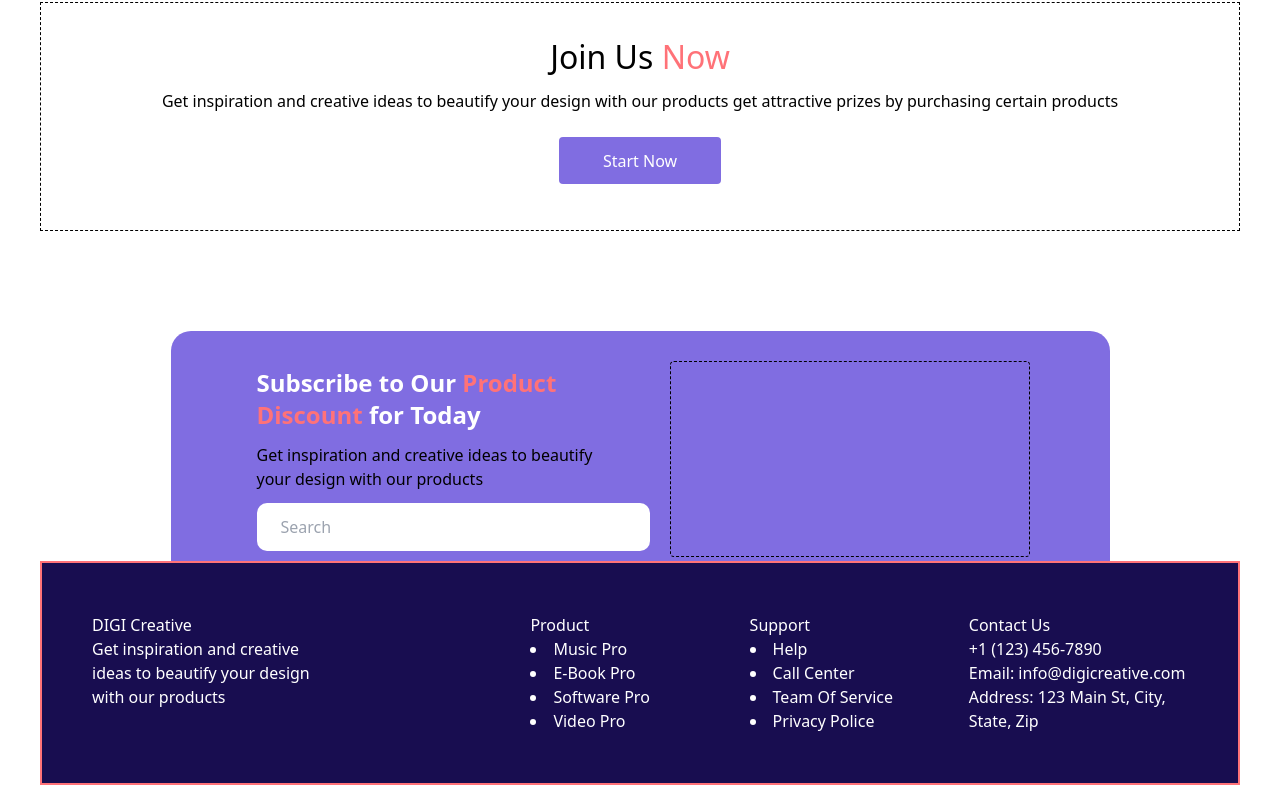
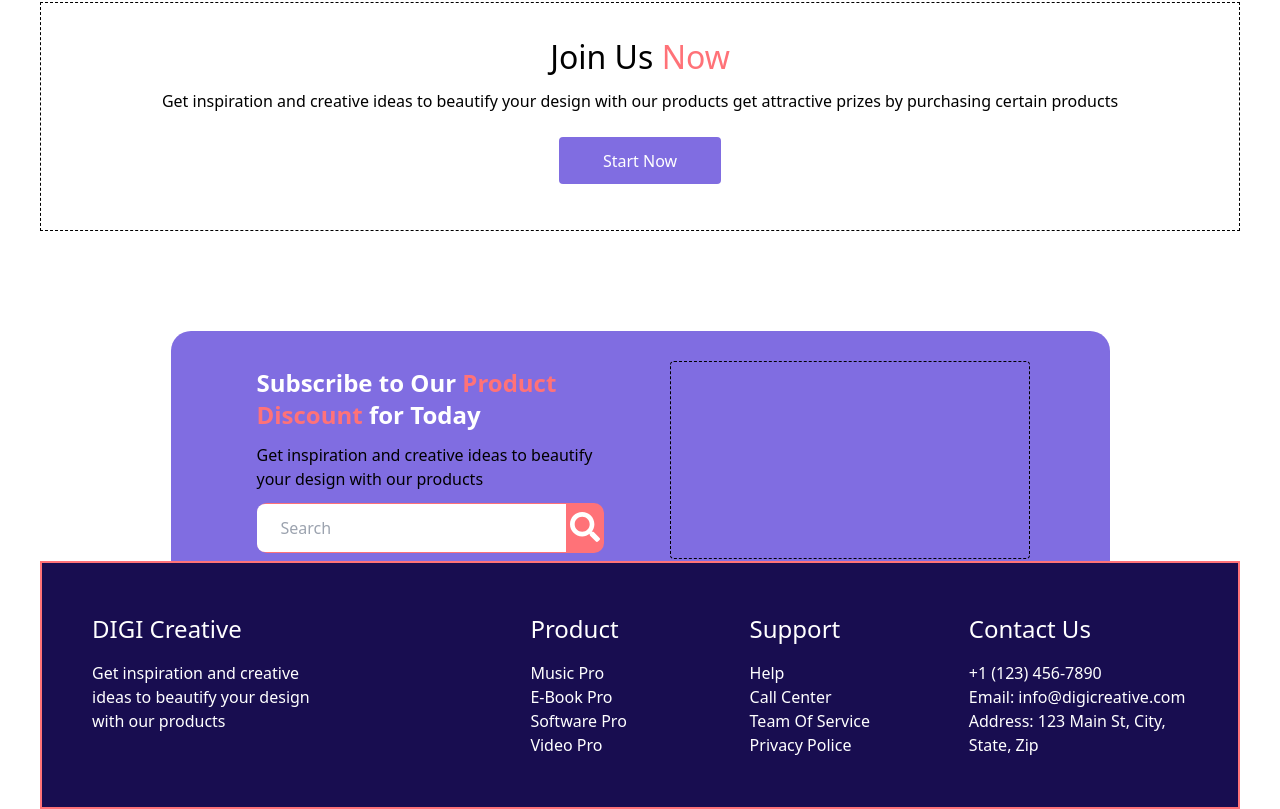
Before and after one commit to Chironzit-Biswas/project02, a React (Vite) app: page / in a window 1280 px wide. Shown: the part 2308-3117 px from the top of the page. Before the commit the page ends 3093 px from the top, so only its background shows below. Built offline with nearby package versions, Linux system fonts and the light colour scheme.

Commit message:
project02

```diff
--- a/package.json
+++ b/package.json
@@ -11,7 +11,8 @@
   },
   "dependencies": {
     "react": "^18.3.1",
-    "react-dom": "^18.3.1"
+    "react-dom": "^18.3.1",
+    "react-icons": "^5.4.0"
   },
   "devDependencies": {
     "@eslint/js": "^9.15.0",
--- a/src/components/Footer.jsx
+++ b/src/components/Footer.jsx
@@ -1,3 +1,4 @@
+import { FaSearch } from "react-icons/fa";
 export const Footer = () => {
     return (
         <>
@@ -11,29 +12,37 @@ export const Footer = () => {
                             <p className={'py-3'}>Get inspiration and creative ideas to beautify your design with our
                                 products </p>
 
-                            <input type="text" placeholder={'Search '}
-                                   className={'bg-whiteColor h-[20px] w-[393px] p-6 rounded-[10px] '}/>
+                            <div className={'flex flex-row bg-therd h-[50px] items-center rounded-[10px] py-1 '}>
+                                <input type="text" placeholder={'Search '}
+                                       className={'bg-whiteColor h-[20px] w-[393px] p-6 rounded-l-lg '}/>
+                                <div className={'gap-1 px-1 '}>
+                                    <button className={'py-1 items-center'}> <FaSearch className={' text-3xl text-whiteColor'}/></button>
+                                </div>
+                            </div>
+
                         </div>
+
                         <div className={'border border-dashed m-[30px] rounded'}>
 
                         </div>
                     </div>
                 </div>
-                <div className={'max-w-[1200px] flex md:flex-col p-[50px] mt-[-20px] bg-[#180D50] mx-auto border-therd border-2 z-30'}>
-                    <div className={'grid grid-cols-5 text-whiteColor content-center'}>
+                <div
+                    className={'max-w-[1200px] flex md:flex-col p-[50px] mt-[-20px] bg-[#180D50] mx-auto border-therd border-2 z-30'}>
+                    <div className={'grid grid-cols-5 text-whiteColor content-center list-none font-light'}>
                         <div className={'col-span-2 w-1/2'}>
-                            <h2>DIGI Creative</h2>
+                            <h2 className={'text-2xl mb-4'}>DIGI Creative</h2>
                             <p>Get inspiration and creative ideas to beautify your design with our products </p>
                         </div>
                         <div>
-                            <h2>Product</h2>
+                            <h2 className={'text-2xl mb-4'}>Product</h2>
                             <li>Music Pro</li>
                             <li>E-Book Pro</li>
                             <li>Software Pro</li>
                             <li>Video Pro</li>
                         </div>
                         <div>
-                            <h2>Support</h2>
+                            <h2 className={'text-2xl mb-4'}>Support</h2>
                             <li>Help</li>
                             <li>Call Center</li>
                             <li>Team Of Service</li>
@@ -41,7 +50,7 @@ export const Footer = () => {
                         </div>
 
                         <div>
-                            <h2>
+                            <h2 className={'text-2xl mb-4'}>
                                 Contact Us
                             </h2>
                             <p>+1 (123) 456-7890</p>
```
Also changed, not shown: 1 other file (tests, documents, lock files or other folders).
